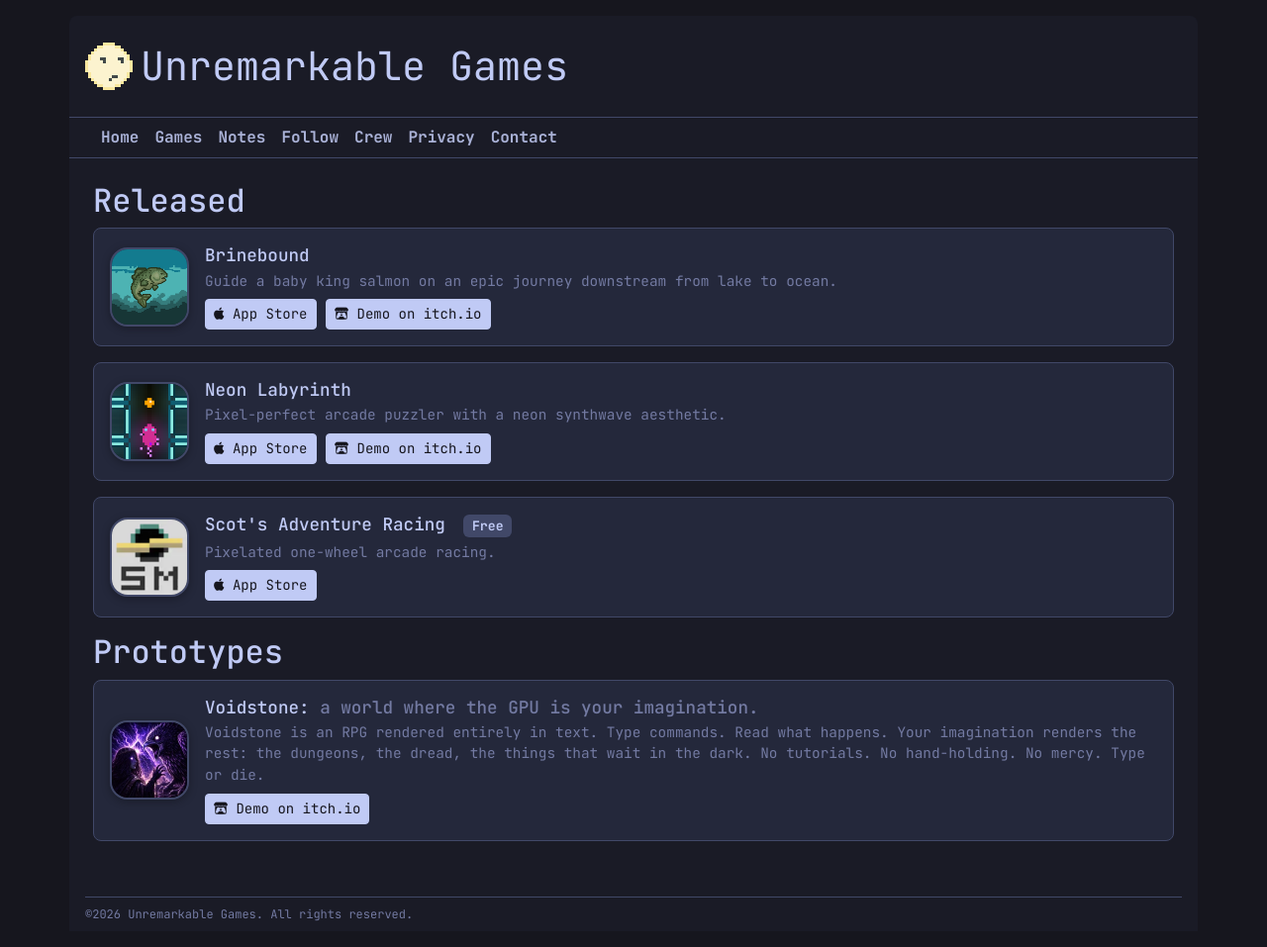
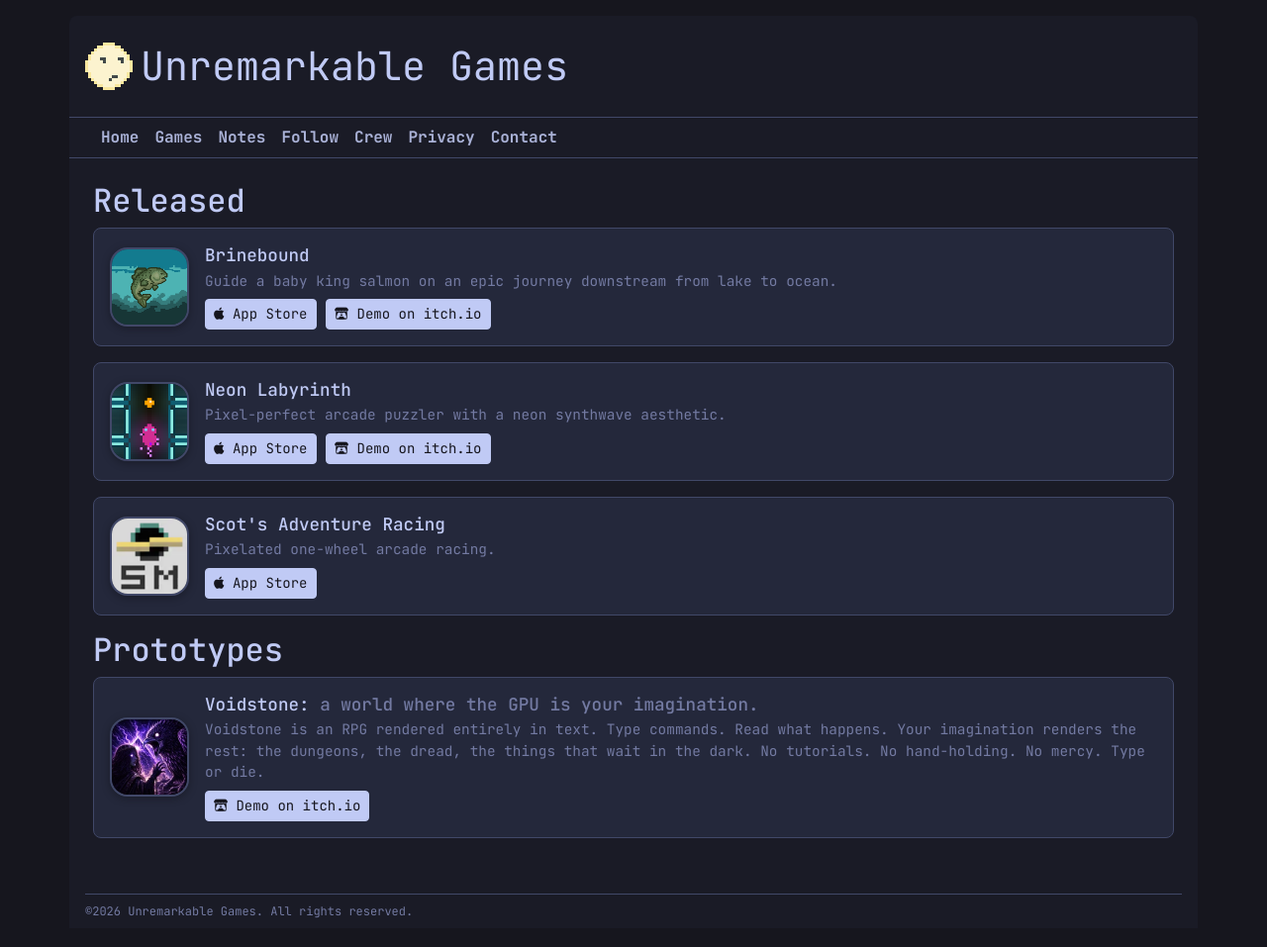
Before and after one commit to unremarkablegames/unremarkablegames.github.io, a Jekyll site: the page built from games.md, in a window 1280 px wide. Shown: the whole page at 99% size. Built offline with Jekyll 4.4.1, drawn with Linux system fonts in a browser that asks for light colours.

Commit message:
fix: remove free badge from adventure racing listing

```diff
--- a/games.md
+++ b/games.md
@@ -26,7 +26,7 @@
 <div class="game-card d-flex flex-row align-items-center gap-3 p-3 mb-3 rounded-3 position-relative">
 <img class="game-img" src="/assets/img/sar_icon.png" alt="Scot's Adventure Racing">
 <div>
-<h3><a href="/games/scots_adventure_racing" class="stretched-link">Scot's Adventure Racing</a> <span class="badge text-bg-secondary ms-2">Free</span></h3>
+<h3><a href="/games/scots_adventure_racing" class="stretched-link">Scot's Adventure Racing</a></h3>
 <p>Pixelated one-wheel arcade racing.</p>
 <a href="https://apps.apple.com/us/app/scots-adventure-racing/id1587810757" class="btn btn-sm btn-light mt-2 position-relative"><i class="fa-brands fa-apple"></i> App Store</a>
 </div>
```
